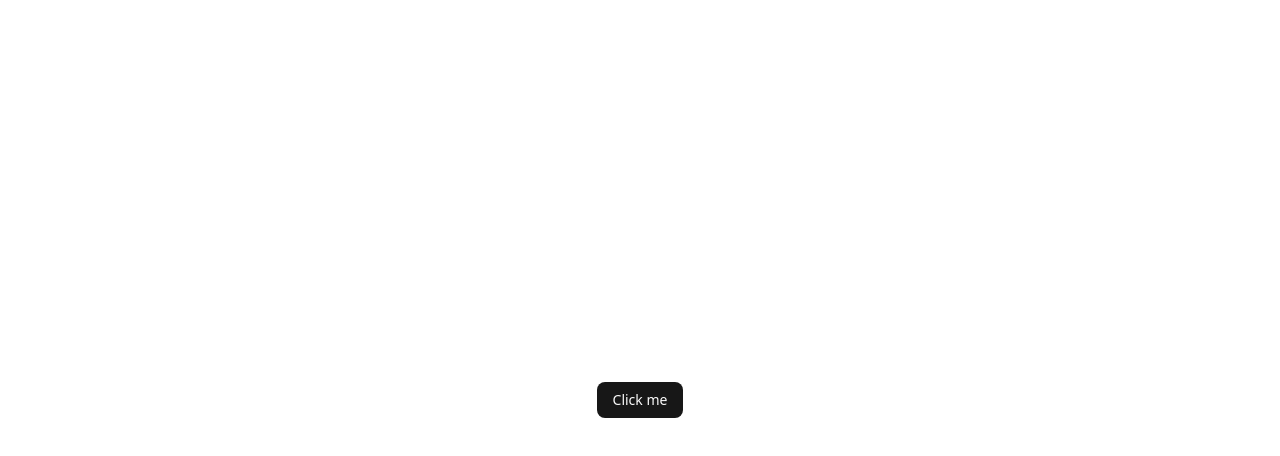
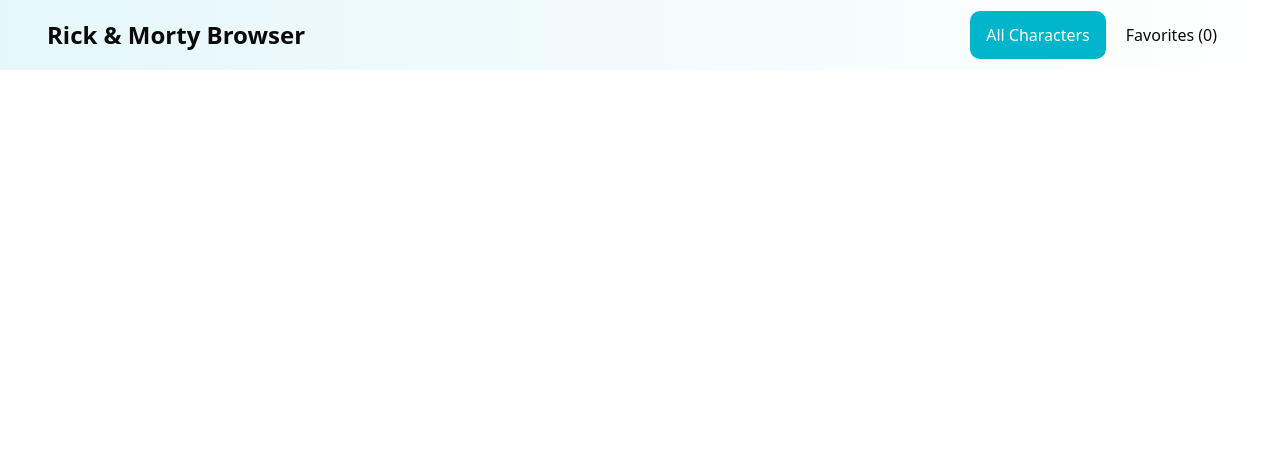
Before and after one commit to JuanJoEstrada/web, a React (Vite) app: page / in a window 1280 px wide. Shown: the top 456 px of the page. Built offline with nearby package versions, Linux system fonts and the light colour scheme.

Commit message:
feat: implement header

```diff
--- a/src/App.tsx
+++ b/src/App.tsx
@@ -1,9 +1,9 @@
-import { Button } from "@/components/ui/button";
+import Header from "./components/molecules/header";
 
 function App() {
   return (
-    <div className="flex min-h-svh flex-col items-center justify-center">
-      <Button>Click me</Button>
+    <div className="w-full min-h-dvh">
+      <Header />
     </div>
   );
 }
--- /dev/null
+++ b/src/components/molecules/header.tsx
@@ -0,0 +1,21 @@
+const Header = () => {
+  return (
+    <header
+      className={`
+      flex items-center justify-between
+      px-[47px] h-[70px]
+      bg-[linear-gradient(90deg,#00B5CC1A_0%,#00B5CC0D_50%,#00B5CC00_100%)]
+    `}
+    >
+      <h1 className="text-2xl font-bold">Rick & Morty Browser</h1>
+      <nav className="flex items-center gap-1">
+        <button className="px-4 py-3 bg-[#00B5CC] text-white text-[16px] rounded-[10px]">
+          All Characters
+        </button>
+        <button className="text-[16px] px-4">Favorites (0)</button>
+      </nav>
+    </header>
+  );
+};
+
+export default Header;
```
